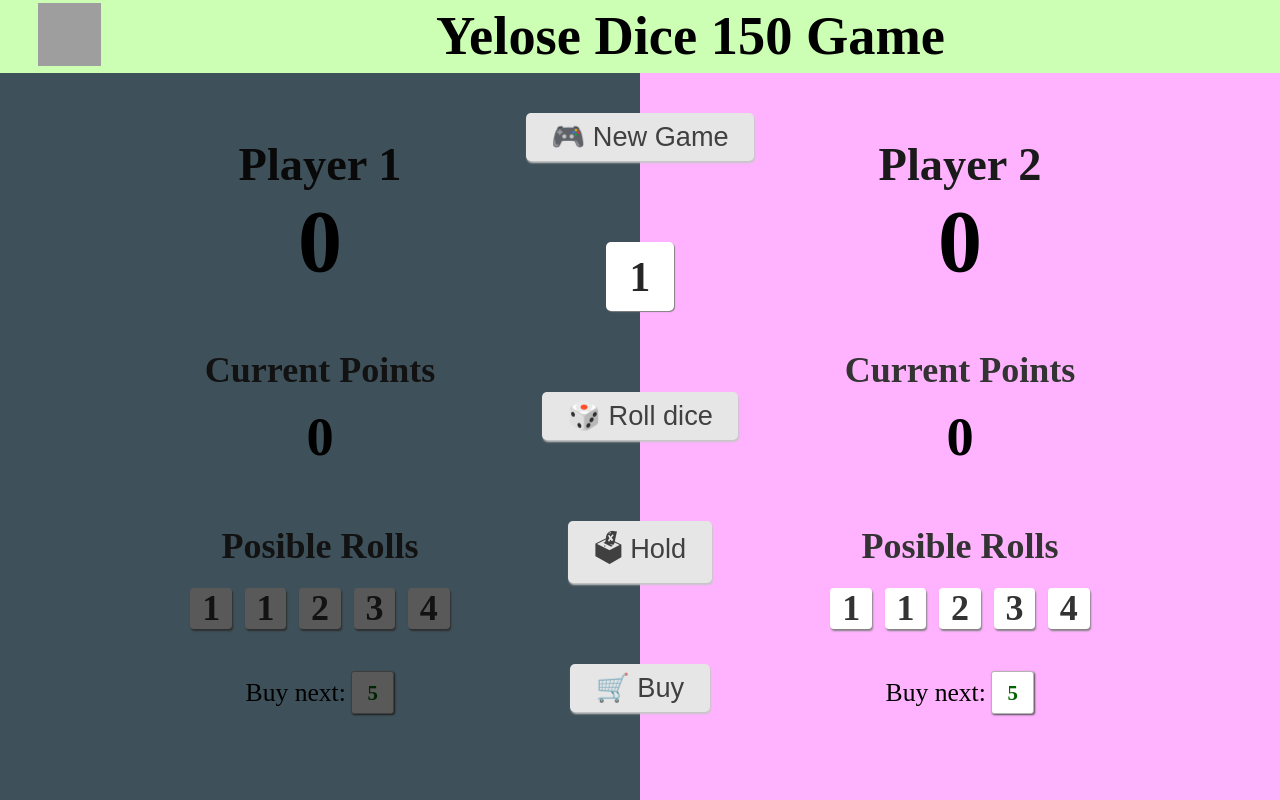
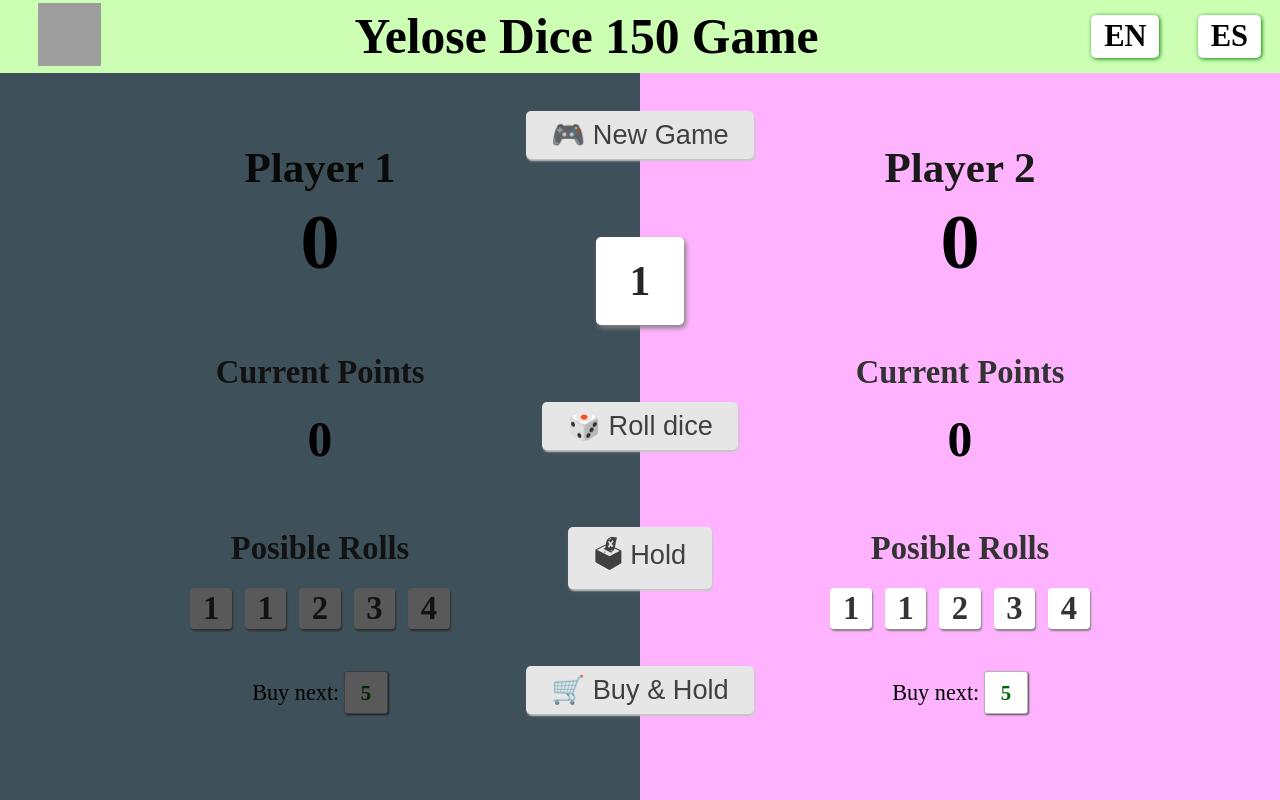
Before and after one commit to Yelose/dice150, a website: page index.html in a window 1280 px wide. Both pictures are taken after a click on the button "🎲 Roll dice". Drawn offline with Linux system fonts and the light colour scheme; grey boxes are pictures that could not be loaded; files whose address does not match are found by name.

Commit message:
whatever

```diff
--- a/index.html
+++ b/index.html
@@ -7,8 +7,8 @@
     <meta name="viewport" content="width=device-width, initial-scale=1.0">
     <title>Yelose Dice 150 game</title>
     <link rel="stylesheet" href="public/css/style.css">
-    <link rel="stylesheet" href="public/css/font.css">
-    <script src="public/index.js" defer></script>
+    <link rel="stylesheet" href="public/css/mobile.css">
+    <script src="/public/index.js" defer></script>
 </head>
 
 <body>
@@ -19,6 +19,14 @@
         </aside>
         <section>
             <h2 class="hidden">Yelose Dice 150 Game</h2>
+        </section>
+        <section class="languages">
+            <div>
+                <h6>EN</h6>
+            </div>
+            <div>
+                <h6>ES</h6>
+            </div>
         </section>
     </header>
     <main>
@@ -50,7 +58,7 @@
             </div>
             <button class="btn-roll-dice">🎲 Roll dice</button>
             <button class="btn-hold">🗳 Hold</button>
-            <button class="btn-buy">🛒 Buy</button>
+            <button class="btn-buy">🛒 Buy & Hold</button>
         </div>
         <div class="actions-container-mobile">
             <button class="btn-new-game">New Game</button>
@@ -59,7 +67,7 @@
                 <p>0</p>
             </div>
             <button class="btn-hold">Hold</button>
-            <button class="btn-buy">Buy Roll</button>
+            <button class="btn-buy">Buy & Hold</button>
         </div>
 
         <section class="p2-container">
--- a/public/css/font.css
+++ b/public/css/font.css
@@ -1,23 +1,23 @@
 h1 {
-    font-size: calc(5vw + 3vh);
+    font-size: calc(3vw + 5vh);
 }
 h2 {
-    font-size: calc(3vw + 2vh);
+    font-size: calc(2vw + 3vh);
 }
 h3 {
-    font-size: calc(2.5vw + 1.8vh);
+    font-size: calc(1.8vw + 2.5vh);
     color: hsl(0, 0%, 10%);
 }
 h4 {
-    font-size: calc(2.2vw + 1.5vh);
+    font-size: calc(1.5vw + 2.2vh);
 }
 h5 {
-    font-size: calc(2vw + 1.3vh);
+    font-size: calc(1.3vw + 2vh);
     color: hsl(0, 0%, 20%);
 }
 h6 {
-    font-size: calc(1.9vw + 1.2vh);
+    font-size: calc(1.2vw + 1.9vh);
 }
 p {
-    font-size: calc(1.5vw + 0.8vh)
+    font-size: calc(0.8vw + 1.5vh)
 }
--- a/public/index.js
+++ b/public/index.js
@@ -53,10 +53,9 @@ function addPointsToGlobalScore (){
         p1CurrentScore = 0
         p1CurrentScoreEl.textContent = 0
         if (p1GlobalScore >= 150) {
-            p1GlobalScore += p1CurrentScore
-            scoreP1El.textContent = p1GlobalScore
             window.alert("Player 1 wins")
         } else {
+            makeInvisible(diceEl)
             playersTurn = 2
         }
     } else if (playersTurn == 2) {
@@ -67,10 +66,9 @@ function addPointsToGlobalScore (){
         p2CurrentScore = 0
         p2CurrentScoreEl.textContent = 0
         if (p2GlobalScore >= 150) {
-            p2GlobalScore += p2CurrentScore
-            scoreP2El.textContent = p2GlobalScore
             window.alert("Player 2 wins")
         } else {
+            makeInvisible(diceEl)
             playersTurn = 1
         }
     }
@@ -79,6 +77,7 @@ function addPointsToGlobalScore (){
 
 function rollDice(rolls){
     var randomRoll = rolls[Math.floor(Math.random()*rolls.length)]
+    makeVisible(diceEl)
     return randomRoll
 }
 function printCurrentRollsInHTML (element, array) {
@@ -147,6 +146,7 @@ function buyRoll (){
         p1CurrentScore = 0
         p1CurrentScoreEl.textContent = 0
         p1NextShopRollEl.textContent = p1NextRoll;
+        makeInvisible(diceEl)
     }
     else if (playersTurn == 2 && (p2GlobalScore >= p2NextRoll * 2)){
         p2rolls.push(p2NextRoll);
@@ -161,6 +161,7 @@ function buyRoll (){
         p2CurrentScore = 0
         p2CurrentScoreEl.textContent = 0
         p2NextShopRollEl.textContent = p2NextRoll;
+        makeInvisible(diceEl)
     }
 }
 function newGame(){
--- a/src/sass/style.scss
+++ b/src/sass/style.scss
@@ -1,4 +1,4 @@
-@import url(/public/css/font.css);
+@import url(public/css/font.css);
 
 * {
     margin: 0;
@@ -27,6 +27,33 @@ header {
         width: 100%;
         display: flex;
         justify-content: center;
+    }
+    .languages {
+        flex-basis: 20%;
+        div {
+            h6 {
+                background-color: white;
+                margin: 1vh 1.5vw;
+                padding: 0.5vh 1vw;
+                border-radius: 5px;
+                box-shadow: 1px 1px 4px green;
+                transition: all 200ms;
+            }
+            h6:hover{
+                background-color: hsl(100, 90%, 20%);
+                box-shadow: 1px 1px 4px darkgreen;
+                cursor: pointer;
+                color: white;
+                transition: all 200ms;
+            }
+            h6:active {
+                background-color: hsl(100, 85%, 10%);
+                box-shadow: inset 1px 1px 4px hsl(120, 100%, 50%);
+                cursor: none;
+                color: white;
+                transition: all 200ms;
+            }
+        }
     }
 }
 
@@ -65,8 +92,8 @@ main {
 
 .active .mask {
     display: none;
+    transition: 1s;
 }
-
 .mask {
     position: absolute;
     background-color: rgba(0, 0, 0, 0.65);
@@ -75,6 +102,7 @@ main {
     width: 100%;
     height: 100%;
     z-index: 8;
+    transition: 1s;
 }
 
 .actions-container {
@@ -109,7 +137,15 @@ button:hover {
     color: white;
     transition: all 200ms;
     box-shadow: 1px 2px 2px hsl(0, 0%, 30%);
+    cursor: pointer;
+}
 
+button:active{
+    background-color: rgb(100, 100, 100);
+    color: white;
+    transition: all 200ms;
+    box-shadow: inset 1px 2px 2px hsl(0, 0%, 30%);
+    cursor: none;
 }
 
 .roll-number {
```
Also changed, not shown: public/css/style.css, 1 other file.
